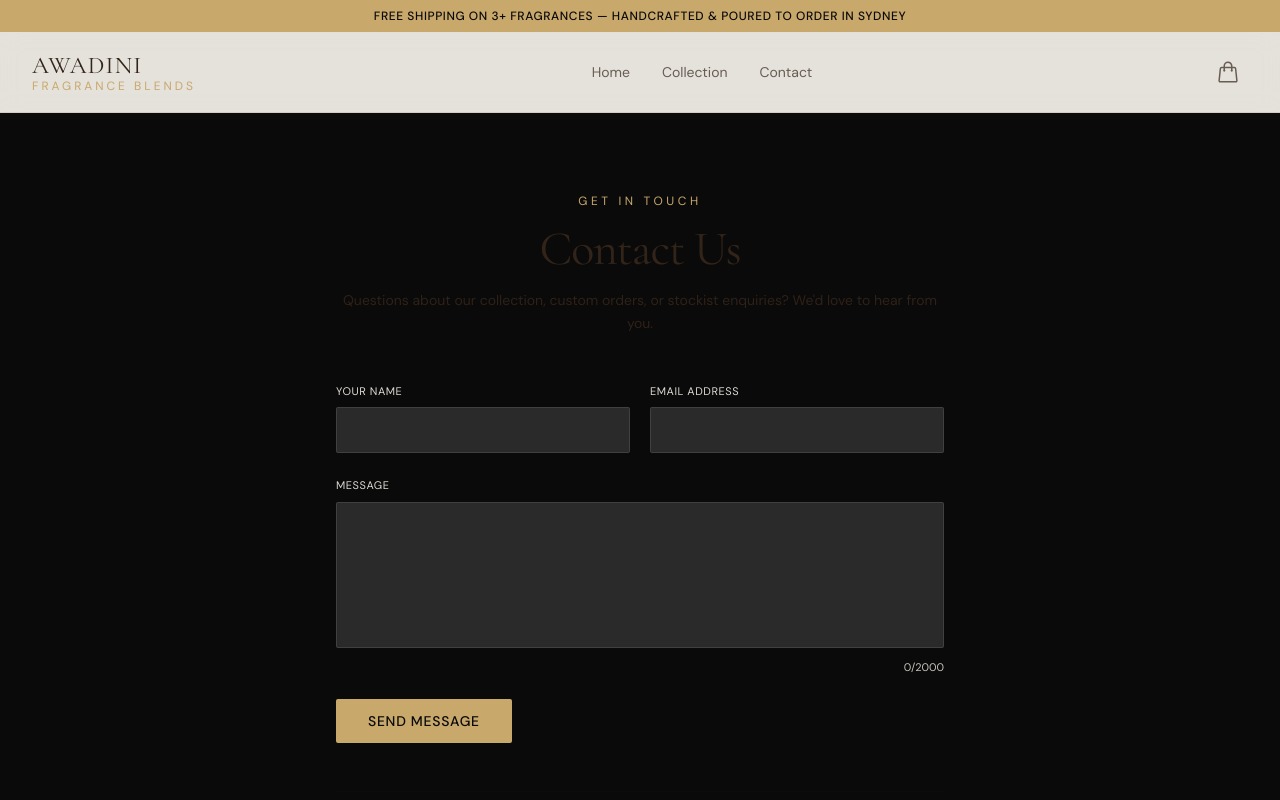
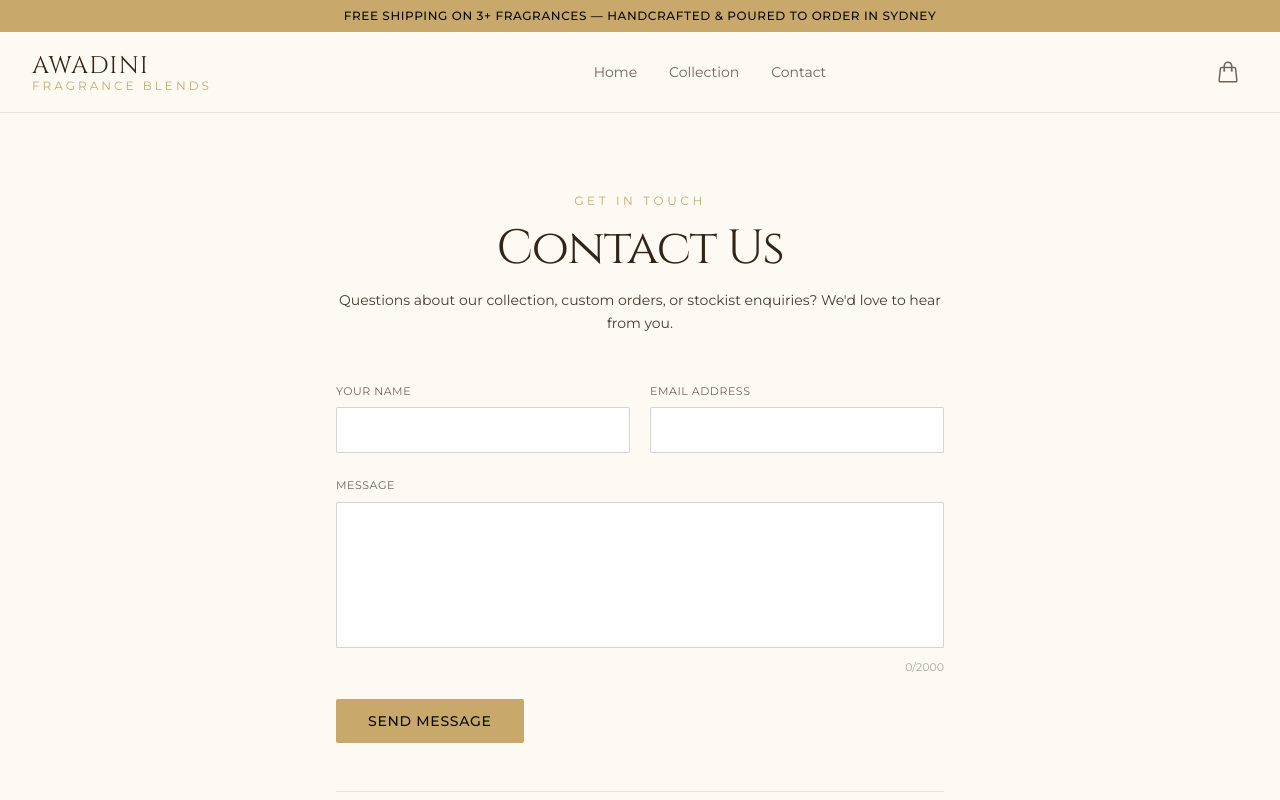
Before and after one commit to Th3Kasa/AwadiniBlends, a Next.js app: page /contact in a window 1280 px wide. Shown: the top 800 px of the page. Built offline with nearby package versions, Linux system fonts and the light colour scheme; no server answers.

Commit message:
fix: light theme root fix (layout.tsx body), Cinzel+Montserrat fonts, contact form, bundle card

```diff
--- a/src/app/layout.tsx
+++ b/src/app/layout.tsx
@@ -1,24 +1,24 @@
 import type { Metadata } from "next";
-import { Cormorant_Garamond, DM_Sans } from "next/font/google";
+import { Cinzel, Montserrat } from "next/font/google";
 import "./globals.css";
 import { ShippingBanner } from "@/components/layout/ShippingBanner";
 import { Header } from "@/components/layout/Header";
 import { Footer } from "@/components/layout/Footer";
 import { CartDrawer } from "@/components/cart/CartDrawer";
 
-const cormorant = Cormorant_Garamond({
+const cinzel = Cinzel({
+  subsets: ["latin"],
+  weight: ["400", "500", "600", "700"],
+  display: "swap",
+  variable: "--font-cinzel",
+});
+
+const montserrat = Montserrat({
   subsets: ["latin"],
   weight: ["300", "400", "500", "600", "700"],
   style: ["normal", "italic"],
   display: "swap",
-  variable: "--font-cormorant",
-});
-
-const dmSans = DM_Sans({
-  subsets: ["latin"],
-  weight: ["300", "400", "500", "600", "700"],
-  display: "swap",
-  variable: "--font-dm-sans",
+  variable: "--font-montserrat",
 });
 
 export const metadata: Metadata = {
@@ -67,8 +67,8 @@ export default function RootLayout({
   children: React.ReactNode;
 }) {
   return (
-    <html lang="en" className={`${cormorant.variable} ${dmSans.variable}`}>
-      <body className="bg-obsidian text-cream font-sans antialiased">
+    <html lang="en" className={`${cinzel.variable} ${montserrat.variable}`}>
+      <body className="bg-ivory text-mahogany font-sans antialiased">
         {/* Ensure content is visible if JS is disabled */}
         <noscript>
           <style>{`* { opacity: 1 !important; transform: none !important; }`}</style>
--- a/src/components/contact/ContactForm.tsx
+++ b/src/components/contact/ContactForm.tsx
@@ -97,10 +97,10 @@ export function ContactForm() {
             />
           </svg>
         </div>
-        <h3 className="font-serif text-xl text-cream mb-2">
+        <h3 className="font-serif text-xl text-mahogany mb-2">
           Message Received
         </h3>
-        <p className="text-cream/80 text-sm">
+        <p className="text-mahogany/70 text-sm">
           Thank you for reaching out. We'll get back to you shortly.
         </p>
       </div>
@@ -113,7 +113,7 @@ export function ContactForm() {
         <div>
           <label
             htmlFor="name"
-            className="block text-[11px] tracking-wider uppercase text-cream/90 mb-2"
+            className="block text-[11px] tracking-wider uppercase text-mahogany/70 mb-2"
           >
             Your Name
           </label>
@@ -124,8 +124,8 @@ export function ContactForm() {
             value={form.name}
             onChange={handleChange}
             autoComplete="name"
-            className={`w-full bg-smoke border rounded-sm px-4 py-3 text-sm text-cream placeholder:text-cream/80 focus:outline-none focus:border-gold transition-colors ${
-              errors.name ? "border-red-500/50" : "border-white/10"
+            className={`w-full bg-white border rounded-sm px-4 py-3 text-sm text-mahogany placeholder:text-mahogany/30 focus:outline-none focus:border-gold transition-colors ${
+              errors.name ? "border-red-400/60" : "border-mahogany/20"
             }`}
           />
           {errors.name && (
@@ -135,7 +135,7 @@ export function ContactForm() {
         <div>
           <label
             htmlFor="email"
-            className="block text-[11px] tracking-wider uppercase text-cream/90 mb-2"
+            className="block text-[11px] tracking-wider uppercase text-mahogany/70 mb-2"
           >
             Email Address
           </label>
@@ -146,8 +146,8 @@ export function ContactForm() {
             value={form.email}
             onChange={handleChange}
             autoComplete="email"
-            className={`w-full bg-smoke border rounded-sm px-4 py-3 text-sm text-cream placeholder:text-cream/80 focus:outline-none focus:border-gold transition-colors ${
-              errors.email ? "border-red-500/50" : "border-white/10"
+            className={`w-full bg-white border rounded-sm px-4 py-3 text-sm text-mahogany placeholder:text-mahogany/30 focus:outline-none focus:border-gold transition-colors ${
+              errors.email ? "border-red-400/60" : "border-mahogany/20"
             }`}
           />
           {errors.email && (
@@ -159,7 +159,7 @@ export function ContactForm() {
       <div>
         <label
           htmlFor="message"
-          className="block text-[11px] tracking-wider uppercase text-cream/90 mb-2"
+          className="block text-[11px] tracking-wider uppercase text-mahogany/70 mb-2"
         >
           Message
         </label>
@@ -169,14 +169,14 @@ export function ContactForm() {
           rows={6}
           value={form.message}
           onChange={handleChange}
-          className={`w-full bg-smoke border rounded-sm px-4 py-3 text-sm text-cream placeholder:text-cream/80 focus:outline-none focus:border-gold transition-colors resize-none ${
-            errors.message ? "border-red-500/50" : "border-white/10"
+          className={`w-full bg-white border rounded-sm px-4 py-3 text-sm text-mahogany placeholder:text-mahogany/30 focus:outline-none focus:border-gold transition-colors resize-none ${
+            errors.message ? "border-red-400/60" : "border-mahogany/20"
           }`}
         />
         {errors.message && (
           <p className="text-red-400 text-xs mt-1">{errors.message}</p>
         )}
-        <p className="text-[11px] text-cream/80 mt-1 text-right">
+        <p className="text-[11px] text-mahogany/40 mt-1 text-right">
           {form.message.length}/2000
         </p>
       </div>
--- a/src/components/product/BundleSection.tsx
+++ b/src/components/product/BundleSection.tsx
@@ -127,7 +127,7 @@ export function BundleSection({ preselectedSlug }: { preselectedSlug?: string }
                 transition={{ duration: 0.45, delay: i * 0.1 }}
                 className={`relative rounded-xl border flex flex-col overflow-hidden transition-shadow duration-300 ${
                   bundle.highlight
-                    ? "border-gold/40 bg-gradient-to-b from-[#1c1810] to-charcoal shadow-xl shadow-gold/10 sm:scale-[1.02]"
+                    ? "border-gold/50 bg-gradient-to-b from-[#fdf6e8] to-[#fdfaf3] shadow-xl shadow-gold/15 sm:scale-[1.02]"
                     : "border-mahogany/15 bg-white/70"
                 }`}
               >
--- a/tailwind.config.ts
+++ b/tailwind.config.ts
@@ -19,8 +19,8 @@ const config: Config = {
         mahogany: "#332419",
       },
       fontFamily: {
-        serif: ["var(--font-cormorant)", "Georgia", "serif"],
-        sans: ["var(--font-dm-sans)", "system-ui", "sans-serif"],
+        serif: ["var(--font-cinzel)", "Georgia", "serif"],
+        sans:  ["var(--font-montserrat)", "system-ui", "sans-serif"],
       },
       animation: {
         "fade-up": "fadeUp 0.6s ease-out forwards",
```
